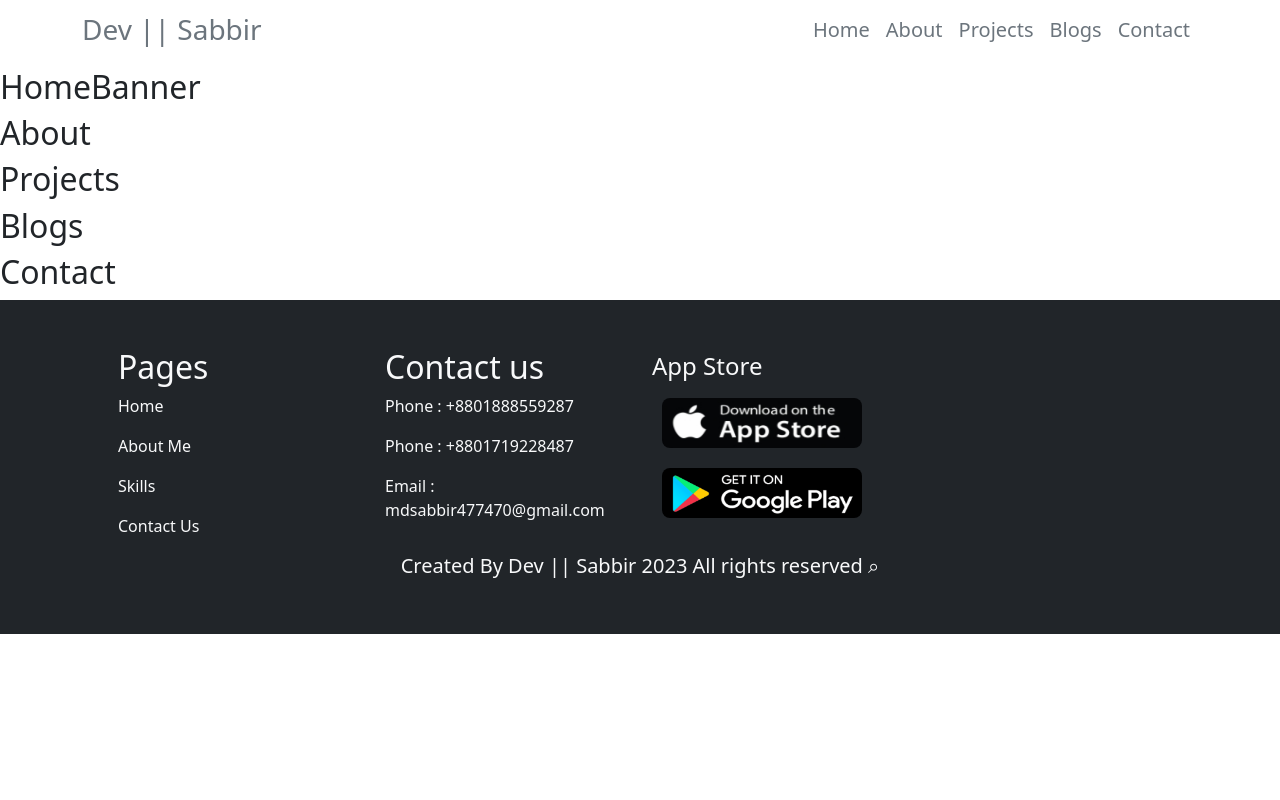
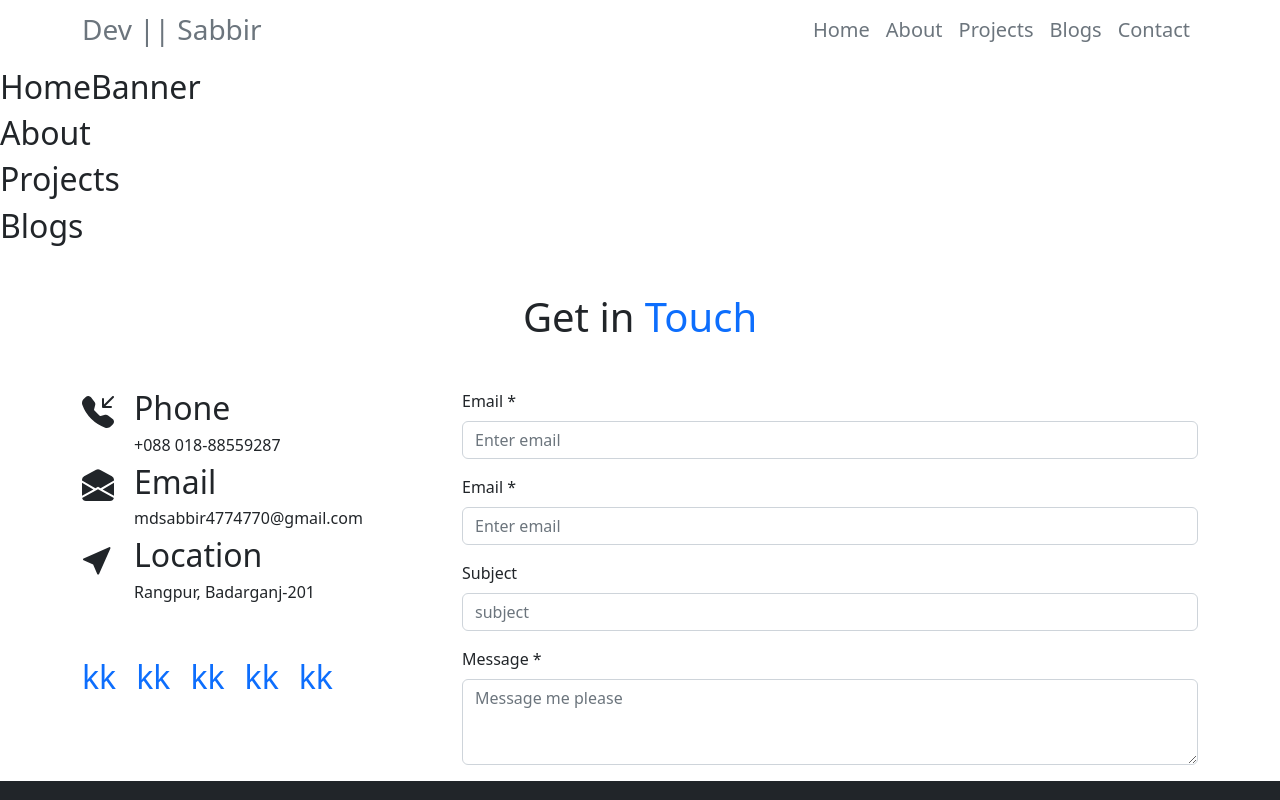
Before and after one commit to sabbirhossaindev/dev-sabbir, a React (Create React App) app: page / in a window 1280 px wide. Shown: the top 800 px of the page. Built offline with nearby package versions, Linux system fonts and the light colour scheme.

Commit message:
some added

```diff
--- a/package.json
+++ b/package.json
@@ -10,6 +10,7 @@
     "react": "^18.2.0",
     "react-bootstrap": "^2.6.0",
     "react-dom": "^18.2.0",
+    "react-icons": "^4.6.0",
     "react-router-dom": "^6.4.3",
     "react-scripts": "5.0.1",
     "web-vitals": "^2.1.4"
--- /dev/null
+++ b/src/Pages/Home/Contact/Contact.css
@@ -0,0 +1,19 @@
+.phone{
+    display: flex;
+    gap: 20px;
+}
+.email{
+    display: flex;
+    gap: 20px;
+}
+.location{
+    display: flex;
+    gap: 20px;
+}
+.social-link{
+    display: flex;
+    gap: 20px;
+}
+.social-link a{
+    text-decoration: none;
+}
--- a/src/Pages/Home/Contact/Contact.js
+++ b/src/Pages/Home/Contact/Contact.js
@@ -1,9 +1,81 @@
 import React from 'react';
+import { Col, Container, Row } from 'react-bootstrap';
+import './Contact.css';
+import { BsFillTelephoneInboundFill, BsFillEnvelopeOpenFill, BsCursorFill } from "react-icons/bs";
+import Form from 'react-bootstrap/Form';
+
 
 const Contact = () => {
     return (
         <div>
-            <h2>Contact</h2>
+            <h1 className='text-center mx-5 my-5'>Get in <span className='text-primary'>Touch</span></h1>
+            <Container>
+                <Row>
+                    <Col md='4'>
+                        <div className='phone'>
+                            <h2>
+                                <span><BsFillTelephoneInboundFill /></span>
+                            </h2>
+                            <div>
+                                <h2>Phone</h2>
+                                <h6>+088 018-88559287</h6>
+                            </div>
+                        </div>
+
+                        <div className='email'>
+                            <h2>
+                                <span><BsFillEnvelopeOpenFill /></span>
+                            </h2>
+                            <div>
+                                <h2>Email</h2>
+                                <h6>mdsabbir4774770@gmail.com</h6>
+                            </div>
+                        </div>
+
+                        <div className='location'>
+                            <h2>
+                                <span><BsCursorFill /></span>
+                            </h2>
+                            <div>
+                                <h2>Location</h2>
+                                <h6>Rangpur, Badarganj-201</h6>
+                            </div>
+                        </div>
+
+                        <div className='social-link my-5'>
+                            <h2><a href="#kkk">kk</a></h2>
+                            <h2><a href="#kkk">kk</a></h2>
+                            <h2><a href="#kkk">kk</a></h2>
+                            <h2><a href="#kkk">kk</a></h2>
+                            <h2><a href="#kkk">kk</a></h2>
+                        </div>
+                    </Col>
+                    <Col md='8'>
+                    <Form>
+                        <div className='name-email'>
+                            <Form.Group className="mb-3" controlId="formBasicEmail">
+                                <Form.Label>Email *</Form.Label>
+                                <Form.Control type="email" placeholder="Enter email" required/>
+                            </Form.Group>
+
+                            <Form.Group className="mb-3" controlId="formBasicEmail">
+                                <Form.Label>Email *</Form.Label>
+                                <Form.Control type="email" placeholder="Enter email" required/>
+                            </Form.Group>
+                        </div>
+
+                        <Form.Group className="mb-3" controlId="exampleForm.ControlInput1">
+                            <Form.Label>Subject</Form.Label>
+                            <Form.Control type="text" placeholder="subject" required/>
+                        </Form.Group>
+                        <Form.Group className="mb-3" controlId="exampleForm.ControlTextarea1">
+                            <Form.Label>Message *</Form.Label>
+                            <Form.Control as="textarea" rows={3} placeholder="Message me please" required/>
+                        </Form.Group>
+                        </Form>
+                    </Col>
+                </Row>
+            </Container>
         </div>
     );
 };
```
Also changed, not shown: 1 other file (tests, documents, lock files or other folders).
